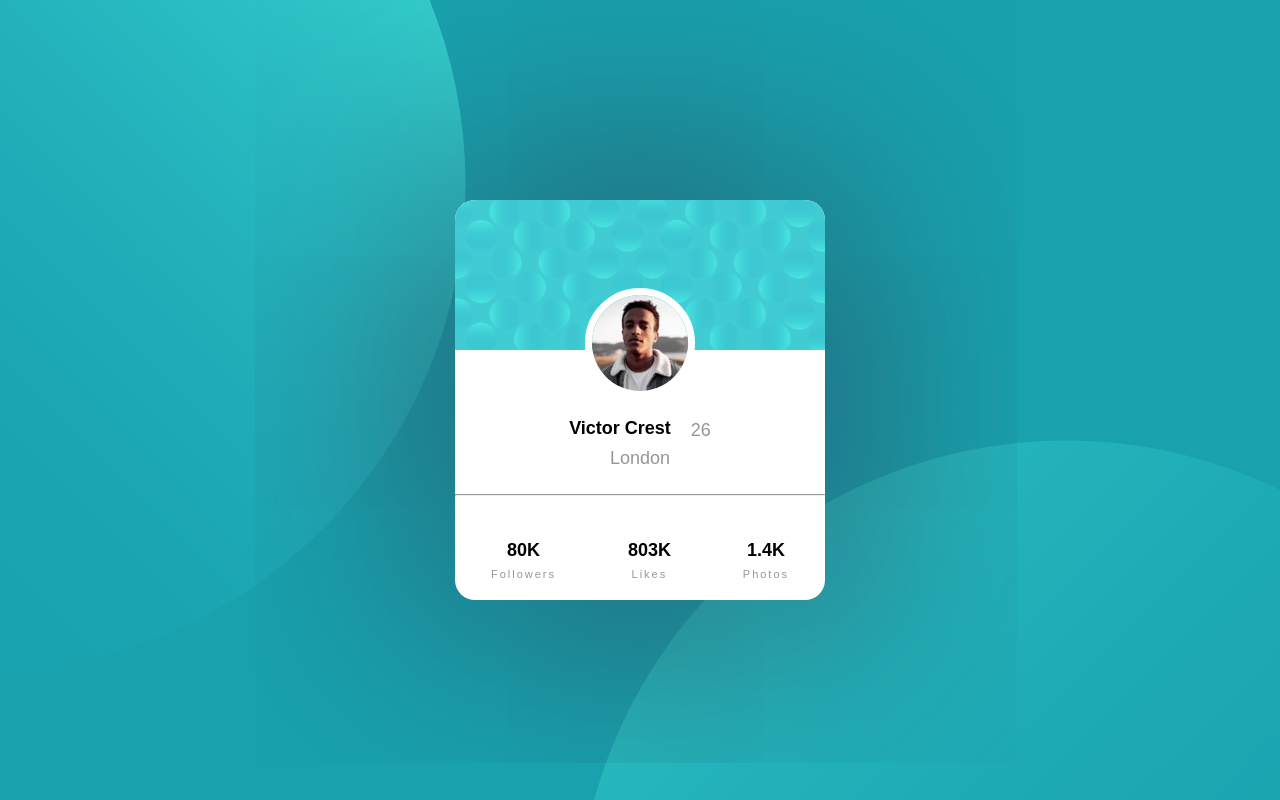
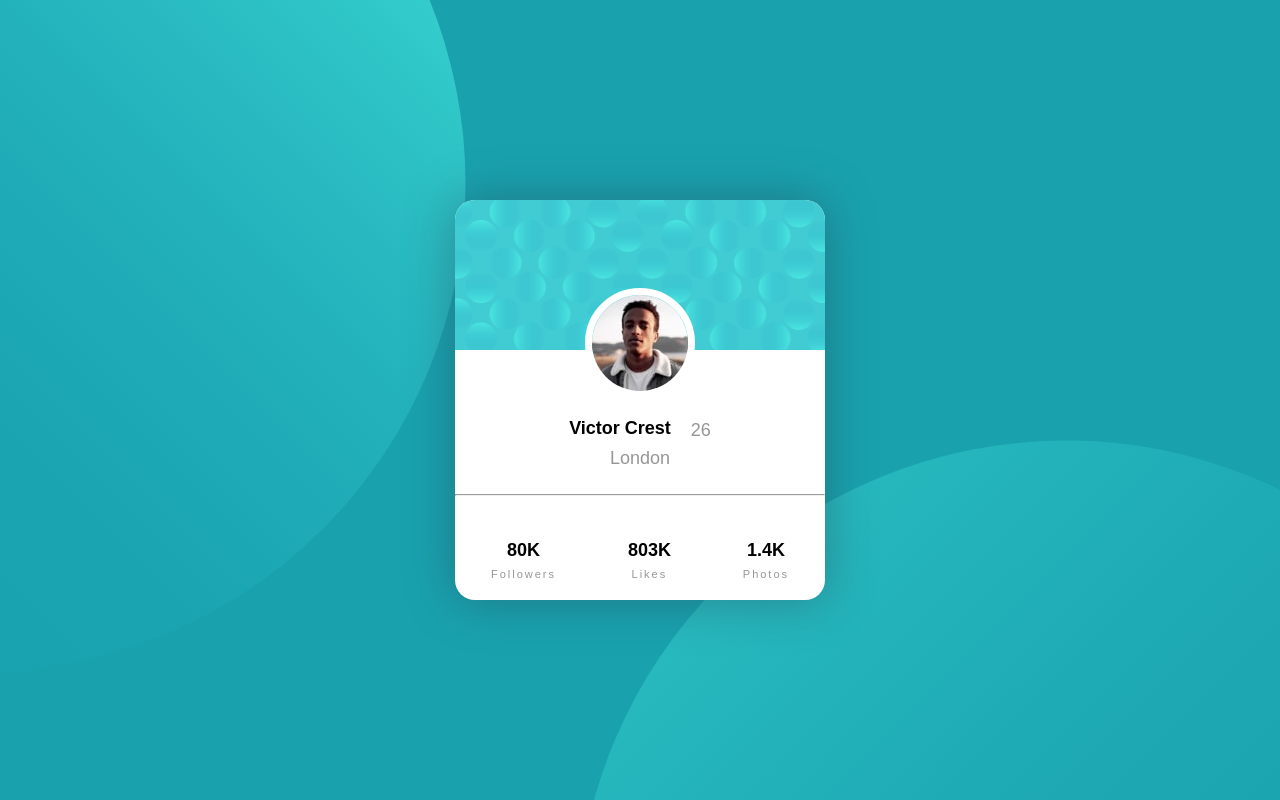
Before and after one commit to vanja-veapi/week-2, a plain HTML site: page index.html in a window 1280 px wide. Drawn offline with Linux system fonts and the light colour scheme.

Commit message:
Shadow fixed

```diff
--- a/assets/css/style.css
+++ b/assets/css/style.css
@@ -64,7 +64,7 @@
     background-color: #fff;
     z-index: 99;
     border-radius: 20px;
-    box-shadow: 0 0 900px #2d3248;
+    box-shadow: 0 0 50px rgba(45, 50, 72, 0.4);
 }
 .card > img
 {
```
